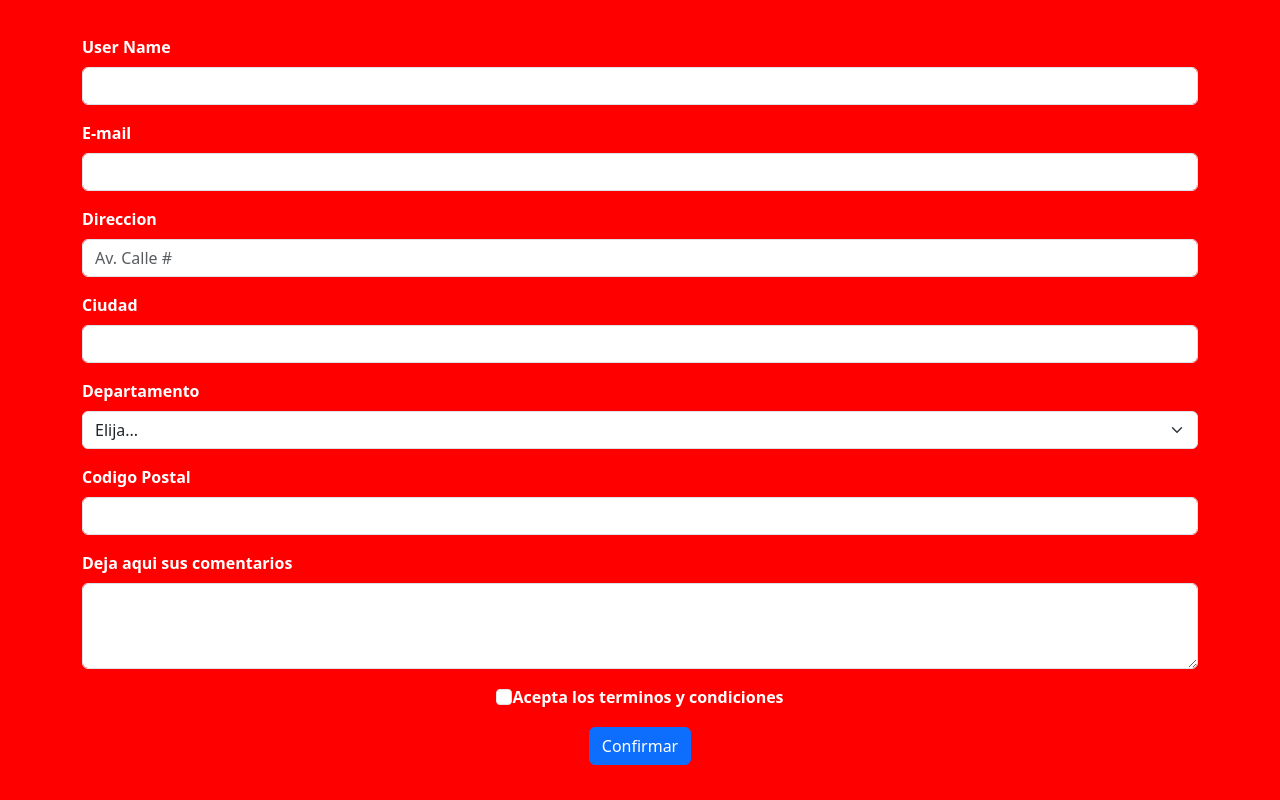
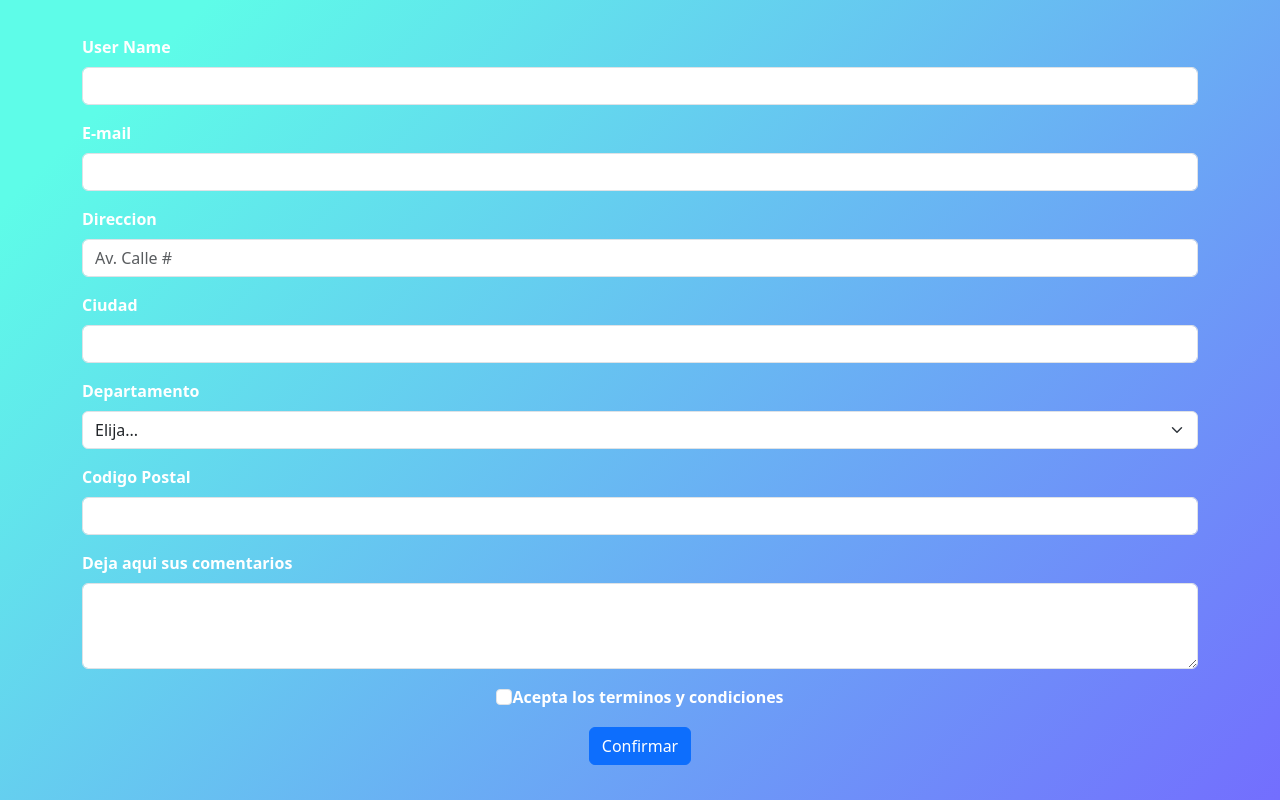
Before and after one commit to tecus/Form-Bootstrap, a plain HTML site: page index.html in a window 1280 px wide. Drawn offline with nearby package versions, Linux system fonts and the light colour scheme.

Commit message:
Formulario Bootstrap

```diff
--- a/index.css
+++ b/index.css
@@ -5,7 +5,7 @@ html, body{
     justify-content: center;
 }
 body{
-    background: red;
+    background-image: linear-gradient( 135deg, #5EFCE8 10%, #736EFE 100%);
     color: white;
     font-weight: 700;
 }
```
